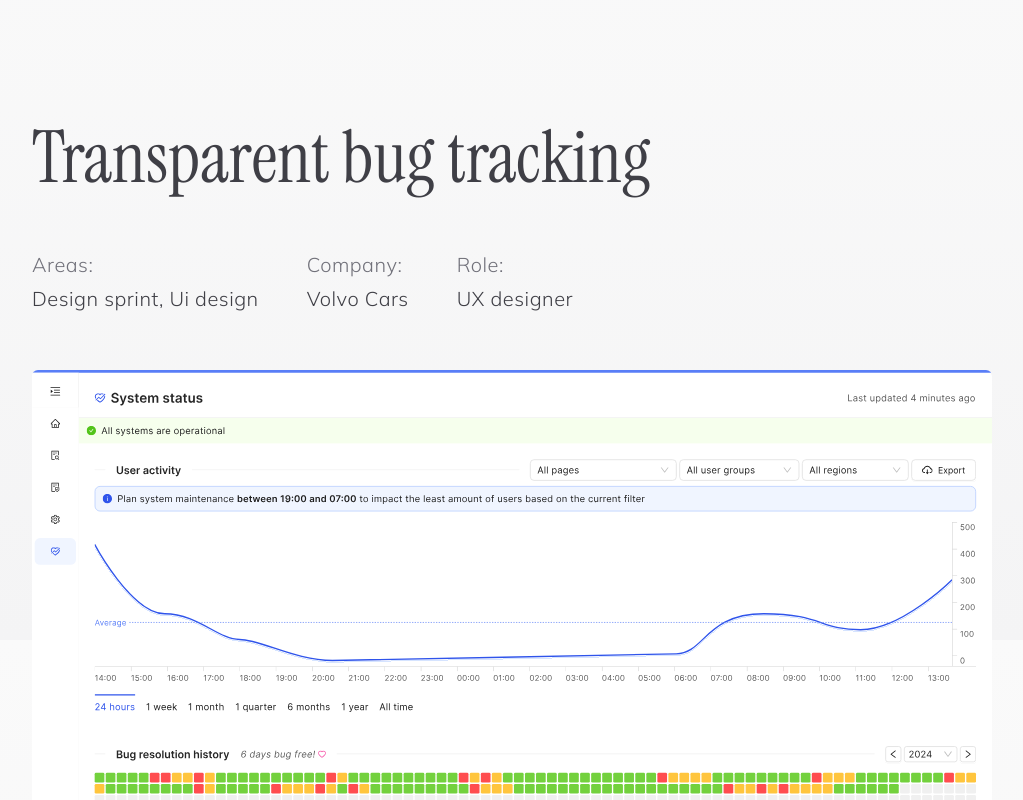
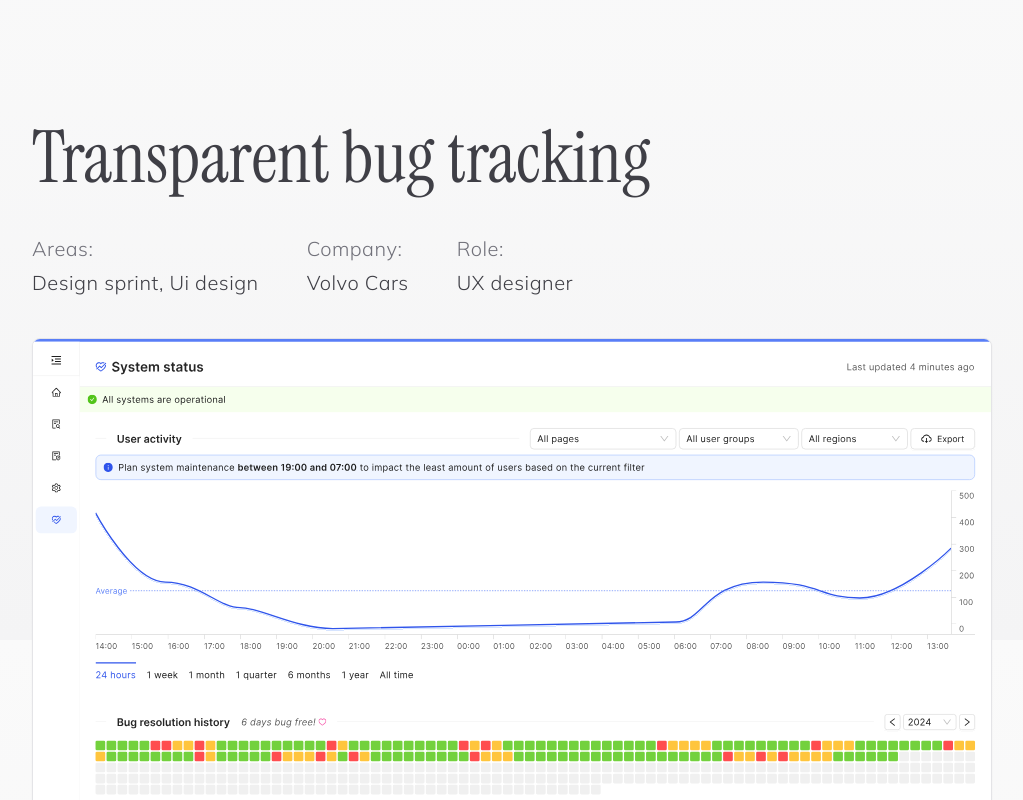
Before and after one commit to livmari/ux-portfolio, a Next.js app: page /projects/transparent-bug-tracking in a window 1280 px wide. Shown: the part 160-960 px from the top of the page, without its empty margins (128-1151 px from the left). Built offline with nearby package versions, Linux system fonts and the light colour scheme.

Commit message:
increase border radius

```diff
--- a/src/app/components/Blockquote/Blockquote.module.scss
+++ b/src/app/components/Blockquote/Blockquote.module.scss
@@ -1,5 +1,5 @@
 .frame {
-  @apply grid gap-4 p-6 pb-7 bg-gray-50 rounded-md;
+  @apply grid gap-4 p-6 pb-7 bg-gray-50 rounded-lg;
 
   q {
     quotes: none;
--- a/src/app/components/ProjectPreview/ProjectPreview.module.scss
+++ b/src/app/components/ProjectPreview/ProjectPreview.module.scss
@@ -14,6 +14,6 @@
   }
 
   .image {
-    @apply md:col-span-2 rounded-md shadow-sm border;
+    @apply md:col-span-2 rounded-lg shadow-sm border;
   }
 }
--- a/src/app/projects/[slug]/sections/HeroSection/HeroSection.module.scss
+++ b/src/app/projects/[slug]/sections/HeroSection/HeroSection.module.scss
@@ -1,5 +1,5 @@
 .frame {
-  @apply grid gap-14;
+  @apply grid gap-10;
 }
 
 .descriptors {
@@ -7,5 +7,5 @@
 }
 
 .image {
-  @apply h-fit w-full bg-gray-200 rounded-md object-cover;
+  @apply h-fit w-full rounded-lg object-cover border shadow-sm;
 }
```
